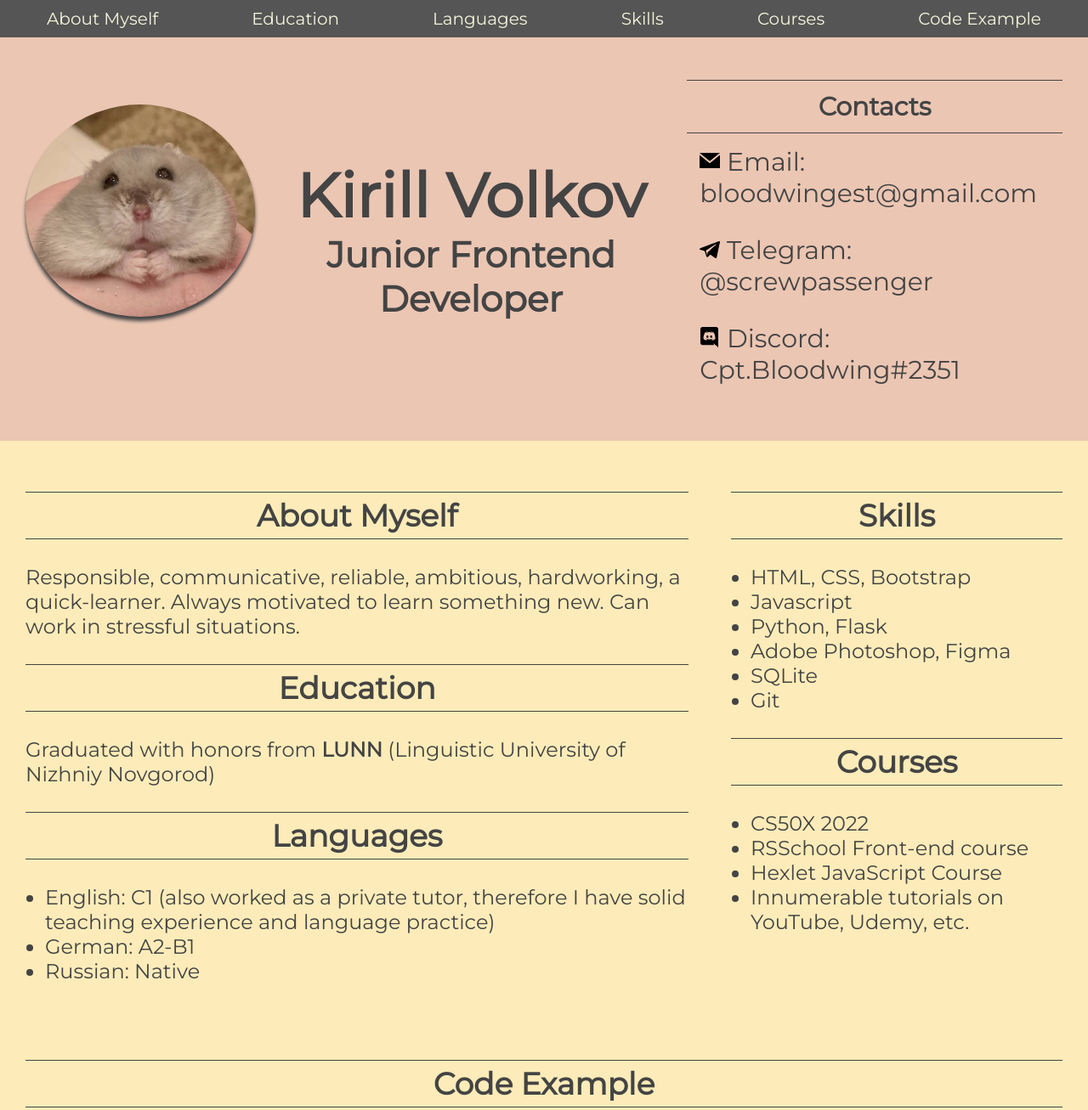
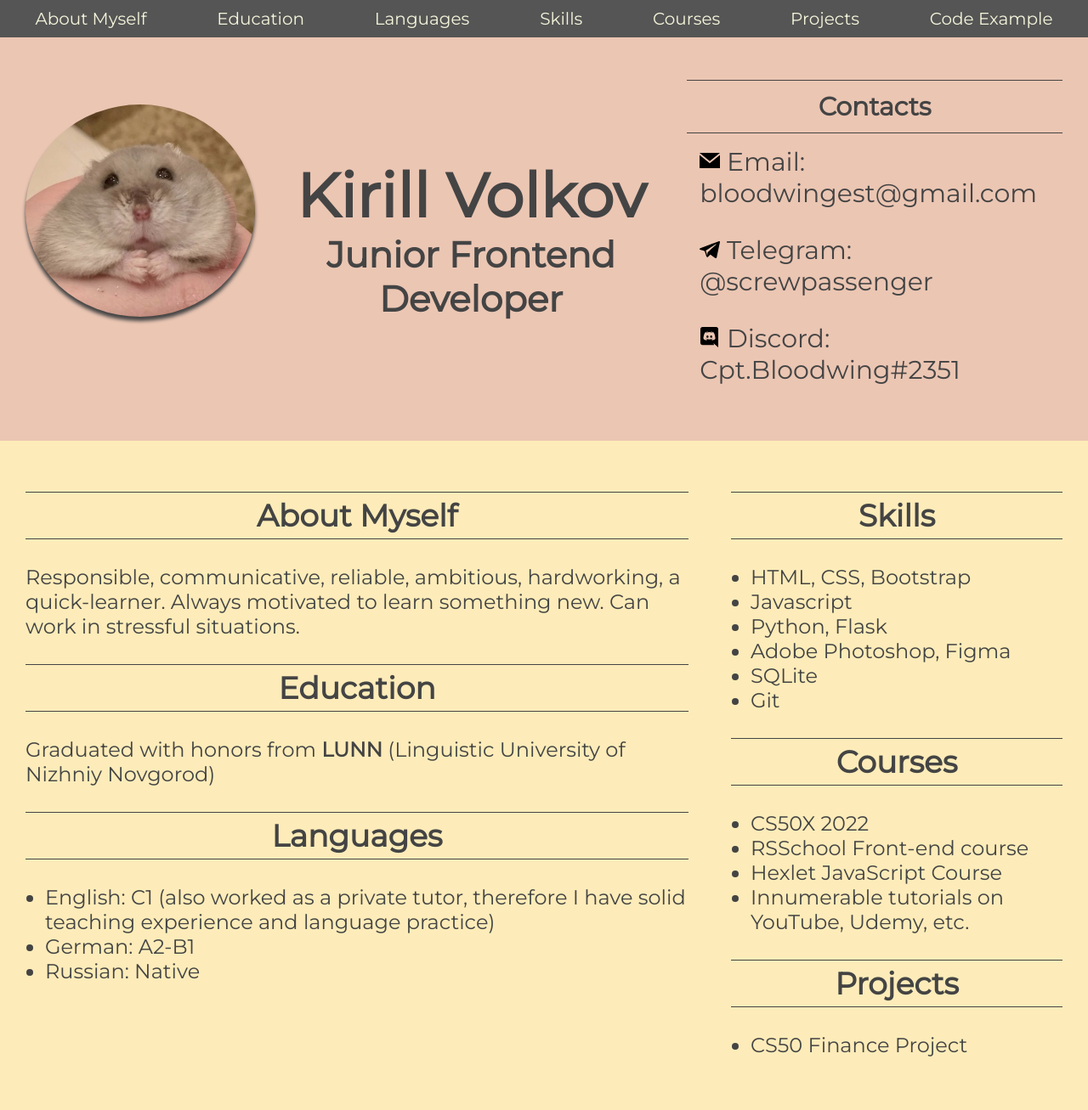
Before and after one commit to slysnek/rsschool-cv, a plain HTML site: page index.html in a window 1280 px wide. Shown: the top 1307 px of the page at 85% size. Drawn offline with Linux system fonts and the light colour scheme.

Commit message:
feat: added projects section

```diff
--- a/index.html
+++ b/index.html
@@ -20,6 +20,7 @@
         <li><a href="#languages">Languages</a></li>
         <li><a href="#skills">Skills</a></li>
         <li><a href="#courses">Courses</a></li>
+        <li><a href="#projects">Projects</a></li>
         <li><a href="#code-examp">Code Example</a></li>
       </ul>
     </nav>
@@ -94,6 +95,14 @@
               <li>Innumerable tutorials on YouTube, Udemy, etc.</li>
             </ul>
           </div>
+          <h2 id="projects">Projects</h2>
+          <div>
+            <ul>
+              <li>
+            <a href="https://github.com/slysnek/Finance-Test">CS50 Finance Project</a>
+              </li>
+           </ul>
+          </div>
         </div>
       </div>
       <div class="code-container">
```
